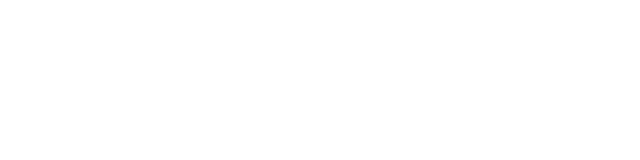
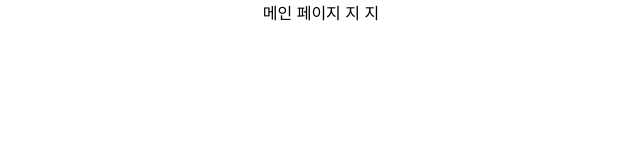
Before and after one commit to Yongwoo-lab/OSS-3_Team-27, a React (Create React App) app in the folder my-react-app/: page / in a window 1280 px wide. Shown: the top 160 px of the page, without its empty margins (319-959 px from the left). Built offline with nearby package versions, Linux system fonts and the light colour scheme.

Commit message:
main/login page added

```diff
--- a/my-react-app/package.json
+++ b/my-react-app/package.json
@@ -8,6 +8,7 @@
     "@testing-library/user-event": "^13.5.0",
     "react": "^18.3.1",
     "react-dom": "^18.3.1",
+    "react-router-dom": "^7.0.1",
     "react-scripts": "5.0.1",
     "web-vitals": "^2.1.4"
   },
--- a/my-react-app/src/App.js
+++ b/my-react-app/src/App.js
@@ -1,10 +1,15 @@
 import { Route, Routes } from 'react-router-dom';
 import './App.css';
+import Main from './components/Main';
+import Login from './components/Login';
 
 function App() {
   return (
     <div className="App">
-
+<Routes>
+        <Route path="/" element={<Main/>}/>
+        <Route path="/login" element={<Login/>}/>
+      </Routes>
     </div>
   );
 }
--- /dev/null
+++ b/my-react-app/src/components/Login.js
@@ -0,0 +1,11 @@
+import React from 'react'
+
+const Login = () => {
+  return (
+    <div>
+      로그인 페이지
+    </div>
+  )
+}
+
+export default Login
--- /dev/null
+++ b/my-react-app/src/components/Main.js
@@ -0,0 +1,11 @@
+import React from 'react'
+
+const Main = () => {
+  return (
+    <div>
+      메인 페이지  지  지
+    </div>
+  )
+}
+
+export default Main
--- a/my-react-app/src/index.js
+++ b/my-react-app/src/index.js
@@ -3,12 +3,13 @@
 import './index.css';
 import App from './App';
 import reportWebVitals from './reportWebVitals';
+import { BrowserRouter } from 'react-router-dom';
 
 const root = ReactDOM.createRoot(document.getElementById('root'));
 root.render(
-  <React.StrictMode>
+  <BrowserRouter>
     <App />
-  </React.StrictMode>
+  </BrowserRouter>
 );
 
 // If you want to start measuring performance in your app, pass a function
```
Also changed, not shown: 1 other file (tests, documents, lock files or other folders).
